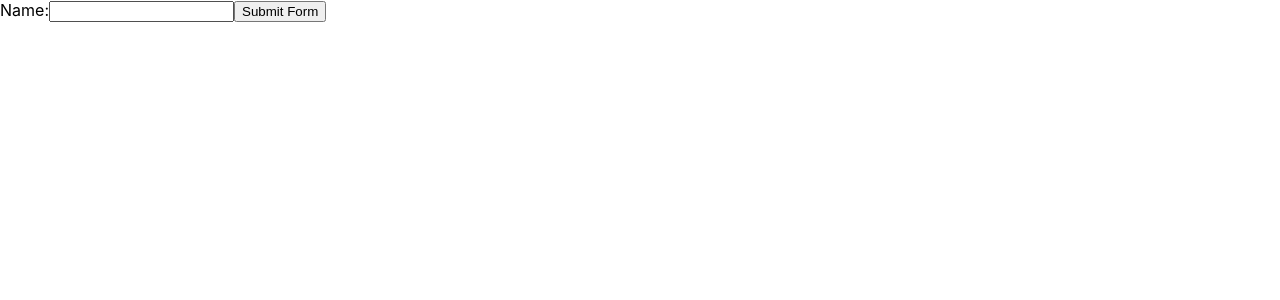
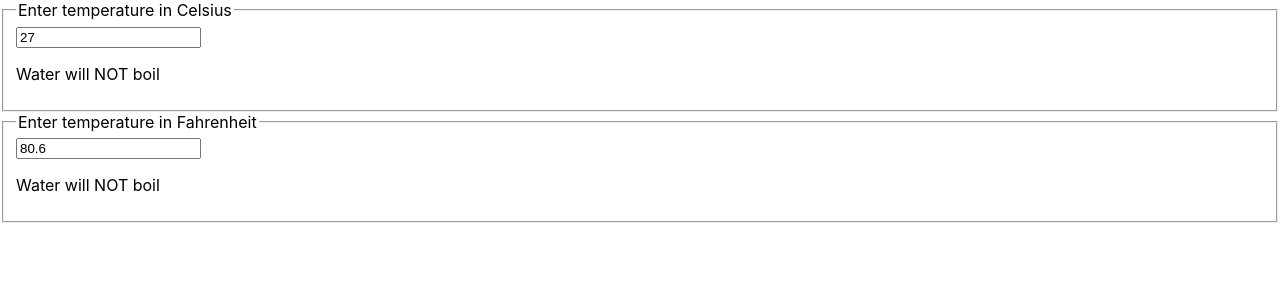
Before and after one commit to rsgilbert/hello-react, a React (Create React App) app: page / in a window 1280 px wide. Shown: the top 300 px of the page. Built offline with nearby package versions, Linux system fonts and the light colour scheme.

Commit message:
created temperature converter

```diff
--- a/src/App.js
+++ b/src/App.js
@@ -3,41 +3,111 @@
 
 function App() {
     return (
-       <NameForm />
+      <Calculator />
     )
 }
 
-class NameForm extends React.Component {
+function BoilingVerdict(props) {
+    if(props.celsius >= 100) {
+        return <p>Water will boil</p>
+    }
+    return <p>Water will NOT boil</p>
+}
+
+const scaleNames = {
+    c: 'Celsius',
+    f: 'Fahrenheit'
+}
+
+function toCelsius(fahrenheit) {
+    return (parseFloat(fahrenheit) - 32) * 5 / 9;
+}
+
+function toFahrenheit(celsius) {
+    return (parseFloat(celsius) * 9 / 5) + 32;
+}
+
+
+class Calculator extends React.Component {
     constructor(props) {
         super(props)
-        this.state = { value: '' }
-        this.handleChange = this.handleChange.bind(this)
-        this.handleSubmit = this.handleSubmit.bind(this)
+        this.handleCelsiusChange = this.handleCelsiusChange.bind(this)
+        this.handleFahrenheitChange = this.handleFahrenheitChange.bind(this)
+        this.state = {
+            temperature: 27,
+            scale: 'c'
+        }
     }
-    handleChange(event) {
+
+    handleCelsiusChange(newTemperature) {
         this.setState({
-            value: event.target.value.toUpperCase()
+            temperature: newTemperature,
+            scale: 'c'
         })
     }
-    handleSubmit(event) {
-        alert(`Name is submitted: state value: ${this.state.value}`)
-        event.preventDefault()
+
+    handleFahrenheitChange(newTemperature) {
+        this.setState({
+            temperature: newTemperature,
+            scale: 'f'
+        })
     }
+
     render() {
+        const scale = this.state.scale
+        const temperature = this.state.temperature
+        let celsius
+        let fahrenheit
+        if(scale === 'c') {
+            celsius = temperature
+            fahrenheit = toFahrenheit(temperature)
+        } else if(scale === 'f') {
+            celsius = toCelsius(temperature)
+            fahrenheit = temperature
+        }
         return (
-            <form onSubmit={this.handleSubmit}>
-                <label>
-                    Name:
-                    <input
-                        type="text"
-                        value={this.state.value}
-                        onChange={this.handleChange}
-                        />
-                </label>
-                <input type="submit" value="Submit Form"/>
-            </form>
+            <div>
+                <TemperatureInput
+                    temperature = { celsius }
+                    scale='c'
+                    onTemperatureChange = { this.handleCelsiusChange } />
+                <TemperatureInput
+                    temperature = { fahrenheit }
+                    scale= 'f'
+                    onTemperatureChange = { this.handleFahrenheitChange }/>
+            </div>
         )
     }
 }
 
+class TemperatureInput extends React.Component {
+    constructor(props) {
+        super(props)
+        this.handleChange = this.handleChange.bind(this)
+
+    }
+    handleChange(e) {
+        this.props.onTemperatureChange(e.target.value)
+    }
+    render() {
+        let temperature
+        let scale
+        if(this.props.scale === 'c') {
+            temperature = this.props.temperature
+            scale = this.props.scale
+        } else {
+            temperature = this.props.temperature
+            scale = this.props.scale
+        }
+        return (
+            <fieldset>
+                <legend>Enter temperature in { scaleNames[scale] }</legend>
+                <input
+                    value = { temperature }
+                    onChange = { this.handleChange } />
+                <BoilingVerdict celsius={parseFloat(temperature)}/>
+            </fieldset>
+        )
+    }
+}
 export default App
```
